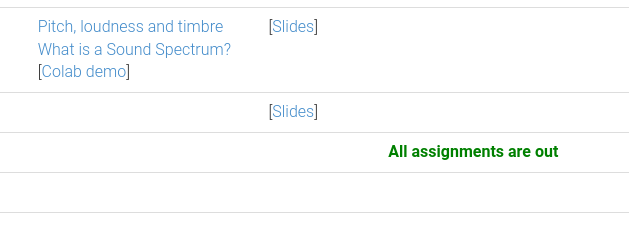
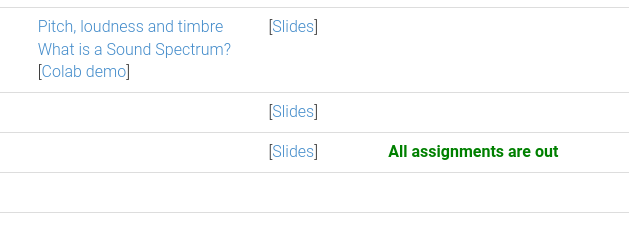
Before and after one commit to zhizhengwu/CSC3160, a plain HTML site: page index.html in a window 1280 px wide. Shown: the part 2560-2802 px from the top of the page, 581-1221 px from the left. Drawn offline with nearby package versions, Linux system fonts and the light colour scheme; a web font is replaced by a local one.

Commit message:
lecture 4

```diff
--- a/index.html
+++ b/index.html
@@ -226,9 +226,8 @@
 					<td>Jan 17</td>
 					<td>Lecture 4: Introduction of speech production</td>
 					<td> </td>
-					<td nowrap>
+					<td nowrap> [<a href="./materials/lecture_notes/Lecture_4_speech _production.pdf">Slides</a>]
 					</td>
-					<!-- [<a href="./materials/lecture_notes/Lecture_1_Introduction.pdf">Slides</a>] -->
 					<td><b><font color="green">All assignments are out</font></b></td>
 				</tr>
 
```
Also changed, not shown: 1 other file.
